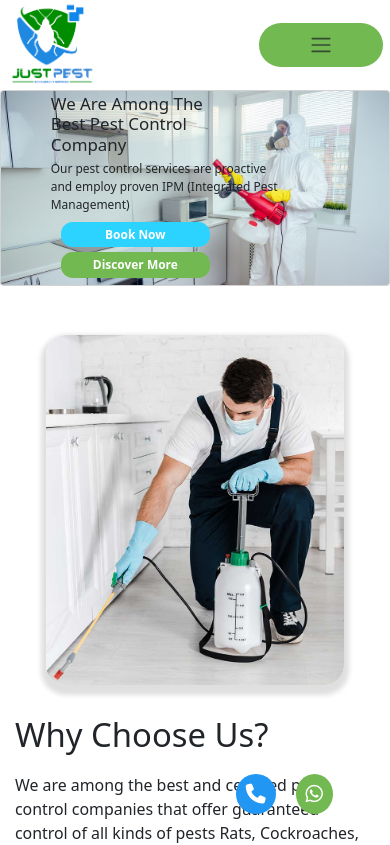
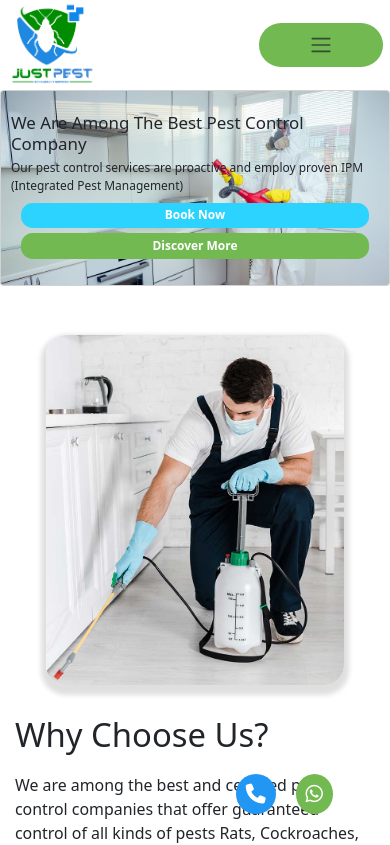
Before and after one commit to PratikChavan97/just-pest, a React (Vite) app: page / in a window 390 px wide. Shown: the top 845 px of the page. Built offline with nearby package versions, Linux system fonts and the light colour scheme.

Commit message:
Mobile 2.0

```diff
--- a/src/components/OtherServices.jsx
+++ b/src/components/OtherServices.jsx
@@ -28,8 +28,8 @@ function OtherServices() {
     },
   ];
   return (
-    <div className="container-fluid">
-      <div className="row small-card">
+    <div className="container-fluid small-card">
+      <div className="row">
         {otherServicesData.map((item) => (
           <OtherServicesCard item={item} key={item.title} />
         ))}
--- a/src/responsive.css
+++ b/src/responsive.css
@@ -27,21 +27,22 @@
     border: 1px inset black;
   }
 
+  .hero {
+    padding: 2rem 1rem;
+  }
+
   .hero h3 {
     font-size: 2.5rem;
-    margin-left: -6rem;
   }
 
   .hero p {
     font-size: 1.4rem;
-    margin-left: -6rem;
     margin-bottom: 2rem;
   }
 
   .hero .btns {
     display: flex;
     flex-direction: column;
-    margin-left: -6rem;
     width: 80%;
   }
 
@@ -70,6 +71,18 @@
   .qualities {
     padding: 2rem;
   }
+
+  .small-card {
+    display: flex;
+    flex-direction: column;
+    justify-content: flex-start;
+    align-items: flex-start;
+  }
+
+  .qualities h2 {
+    font-size: 2.5rem;
+    word-spacing: 0.1rem;
+  }
 }
 
 @media screen and (max-width: 480px) {
@@ -78,6 +91,10 @@
     flex-direction: column;
     margin-top: 1rem;
     gap: -0.5rem;
+  }
+
+  .hero {
+    padding: 0;
   }
 
   .hero h3 {
@@ -105,6 +122,11 @@
 }
 
 @media screen and (max-width: 390px) {
+  .hero {
+    /* border: 1px solid yellow; */
+    padding: 0;
+  }
+
   .hero h3 {
     font-size: 1.7rem;
     width: 100%;
```
Also changed, not shown: 3 other files (tests, documents, lock files or other folders).
